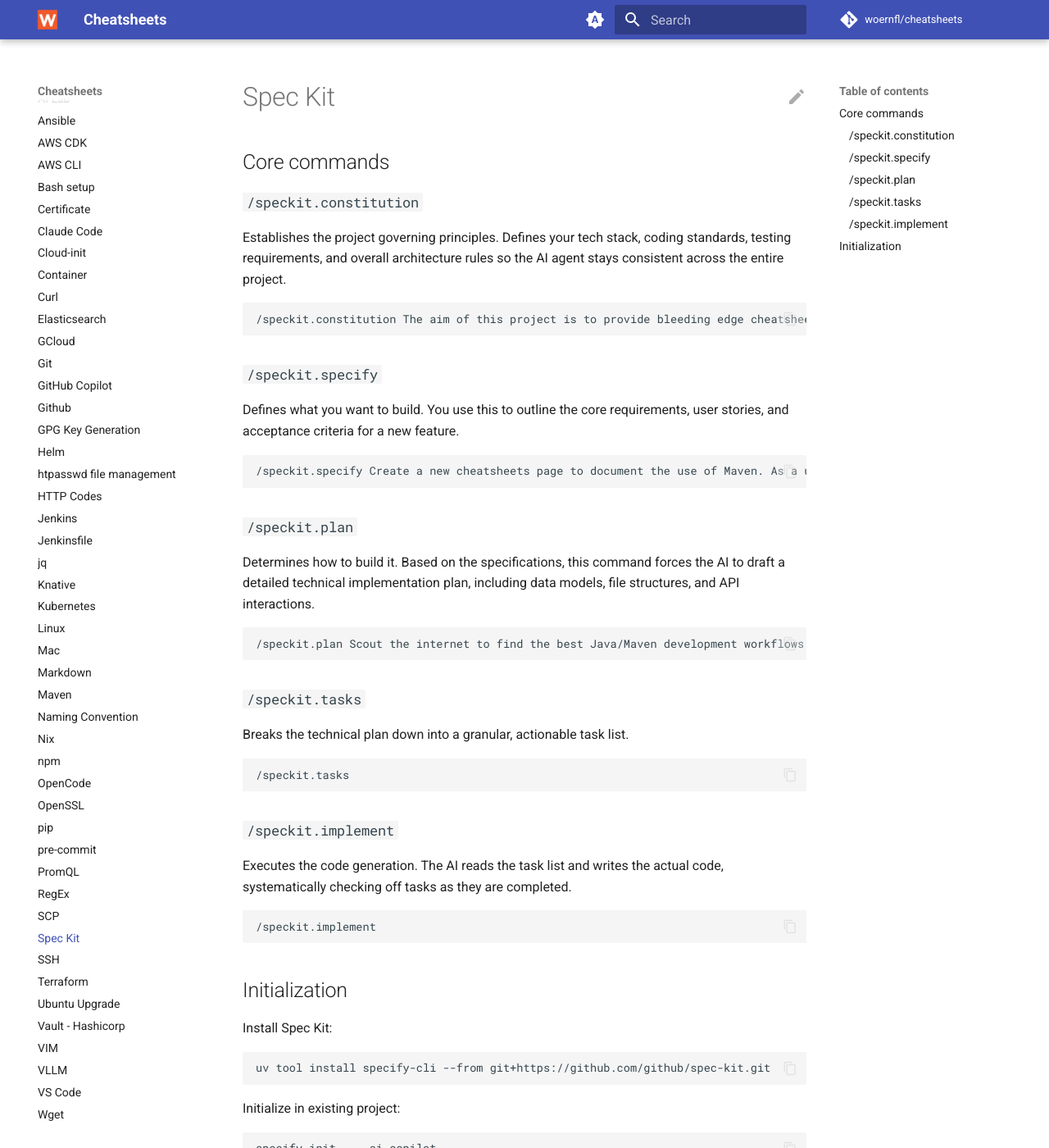
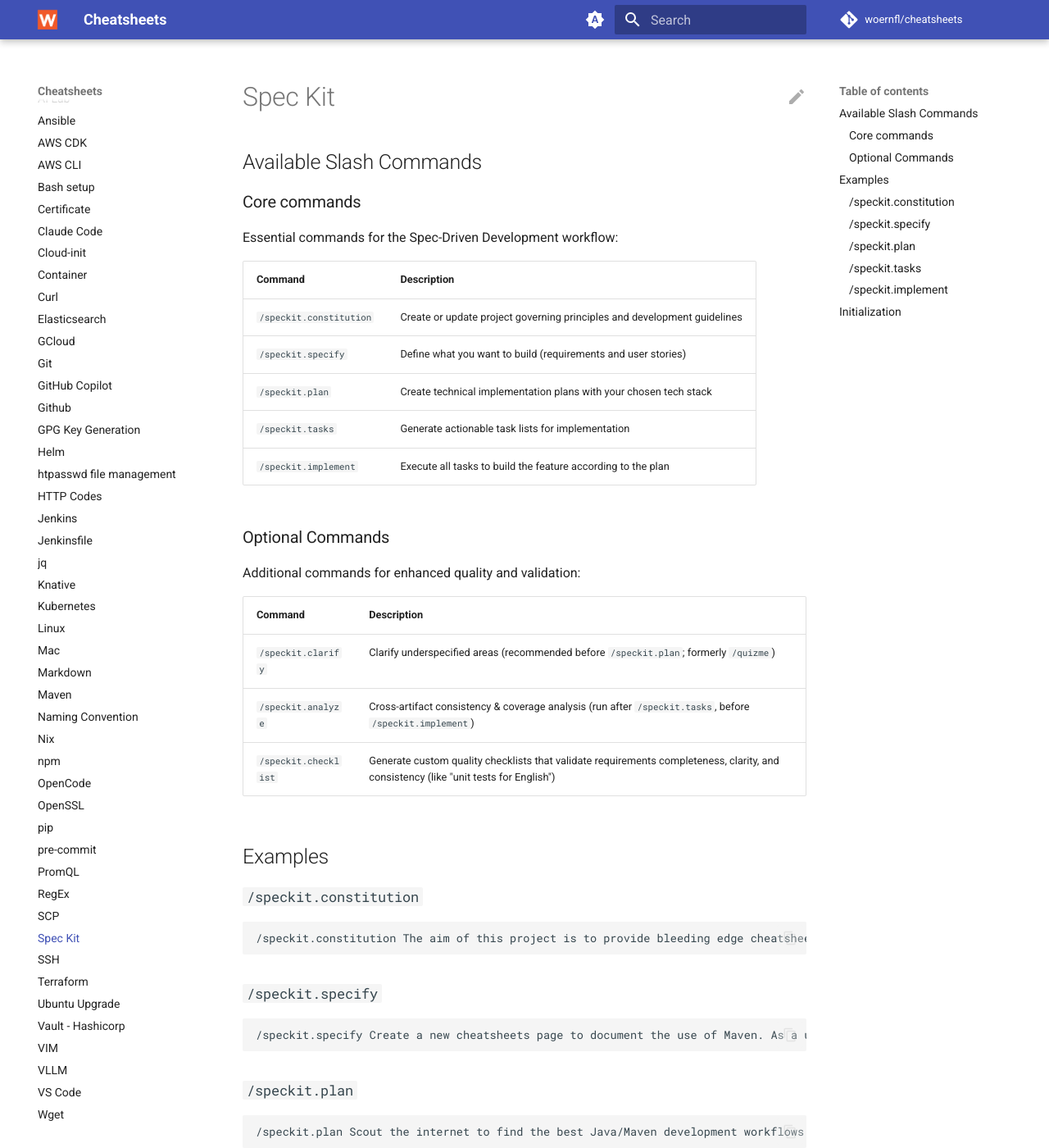
Before and after one commit to woernfl/cheatsheets, an MkDocs documentation site: the page built from docs/spec-kit.md, in a window 1280 px wide and 1400 px high. Shown: the whole window at 82% size. Built offline with MkDocs 1.6.1 and Material for MkDocs 9.7.7, drawn with Linux system fonts in a browser that asks for light colours; comment, search, counter and statistics services are not loaded.

Commit message:
Revise Spec Kit documentation with slash commands (#323)
Updated the Spec Kit documentation to include available slash commands and their descriptions.

````diff
--- a/docs/spec-kit.md
+++ b/docs/spec-kit.md
@@ -1,18 +1,38 @@
 # Spec Kit
 
-## Core commands
+## Available Slash Commands
+
+### Core commands
+
+Essential commands for the Spec-Driven Development workflow:
+
+| Command                 | Description                                                              |
+| ----------------------- | ------------------------------------------------------------------------ |
+| `/speckit.constitution` | Create or update project governing principles and development guidelines |
+| `/speckit.specify`      | Define what you want to build (requirements and user stories)            |
+| `/speckit.plan`         | Create technical implementation plans with your chosen tech stack        |
+| `/speckit.tasks`        | Generate actionable task lists for implementation                        |
+| `/speckit.implement`    | Execute all tasks to build the feature according to the plan             |
+
+### Optional Commands
+
+Additional commands for enhanced quality and validation:
+
+| Command              | Description                                                                                                                          |
+| -------------------- | ------------------------------------------------------------------------------------------------------------------------------------ |
+| `/speckit.clarify`   | Clarify underspecified areas (recommended before `/speckit.plan`; formerly `/quizme`)                                                |
+| `/speckit.analyze`   | Cross-artifact consistency & coverage analysis (run after `/speckit.tasks`, before `/speckit.implement`)                             |
+| `/speckit.checklist` | Generate custom quality checklists that validate requirements completeness, clarity, and consistency (like "unit tests for English") |
+
+## Examples
 
 ### `/speckit.constitution`
 
-Establishes the project governing principles. Defines your tech stack, coding standards, testing requirements, and overall architecture rules so the AI agent stays consistent across the entire project.
-
-```bash
+```text
 /speckit.constitution The aim of this project is to provide bleeding edge cheatsheets. Most of the files are in markdown. MkDocs, a static site generator, is used to transform the Markdown files to HTML/CSS/JavaScript files. The Material for MkDocs theme is used. All the files are built and hosted using Netlify. All the Markdown files are linted using pre-commit hooks and GitHub Actions.
 ```
 
 ### `/speckit.specify`
-
-Defines what you want to build. You use this to outline the core requirements, user stories, and acceptance criteria for a new feature.
 
 ```bash
 /speckit.specify Create a new cheatsheets page to document the use of Maven. As a user I should be able to find all the commands I have to type in a chronological order from the start of a project to the build and test of an artefact.
@@ -20,23 +40,17 @@
 
 ### `/speckit.plan`
 
-Determines how to build it. Based on the specifications, this command forces the AI to draft a detailed technical implementation plan, including data models, file structures, and API interactions.
-
 ```bash
 /speckit.plan Scout the internet to find the best Java/Maven development workflows. Compile your findings. Produce a markdown page containing the end result of your compilation. This page will follow the formatting of the other markdown pages that you will find in the docs folder of this repo.
 ```
 
 ### `/speckit.tasks`
 
-Breaks the technical plan down into a granular, actionable task list.
-
 ```bash
 /speckit.tasks
 ```
 
 ### `/speckit.implement`
-
-Executes the code generation. The AI reads the task list and writes the actual code, systematically checking off tasks as they are completed.
 
 ```bash
 /speckit.implement
````
